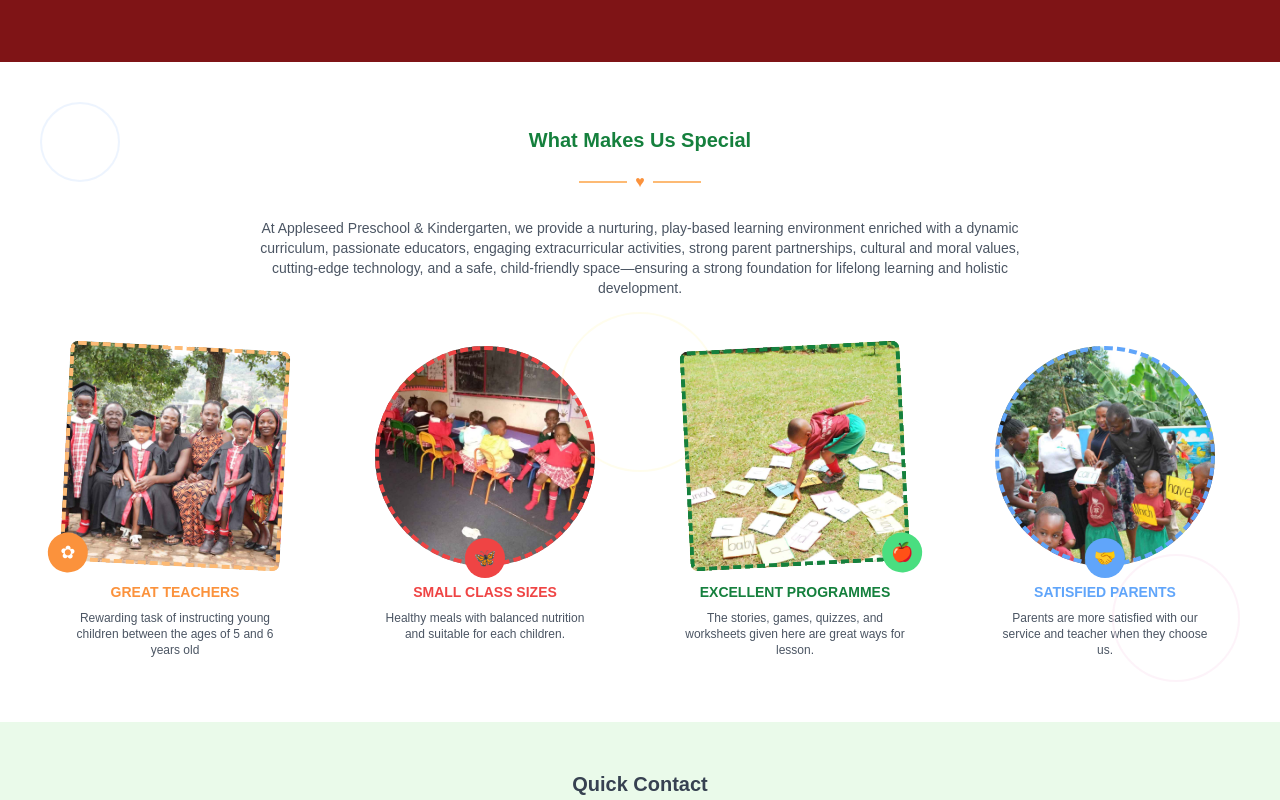
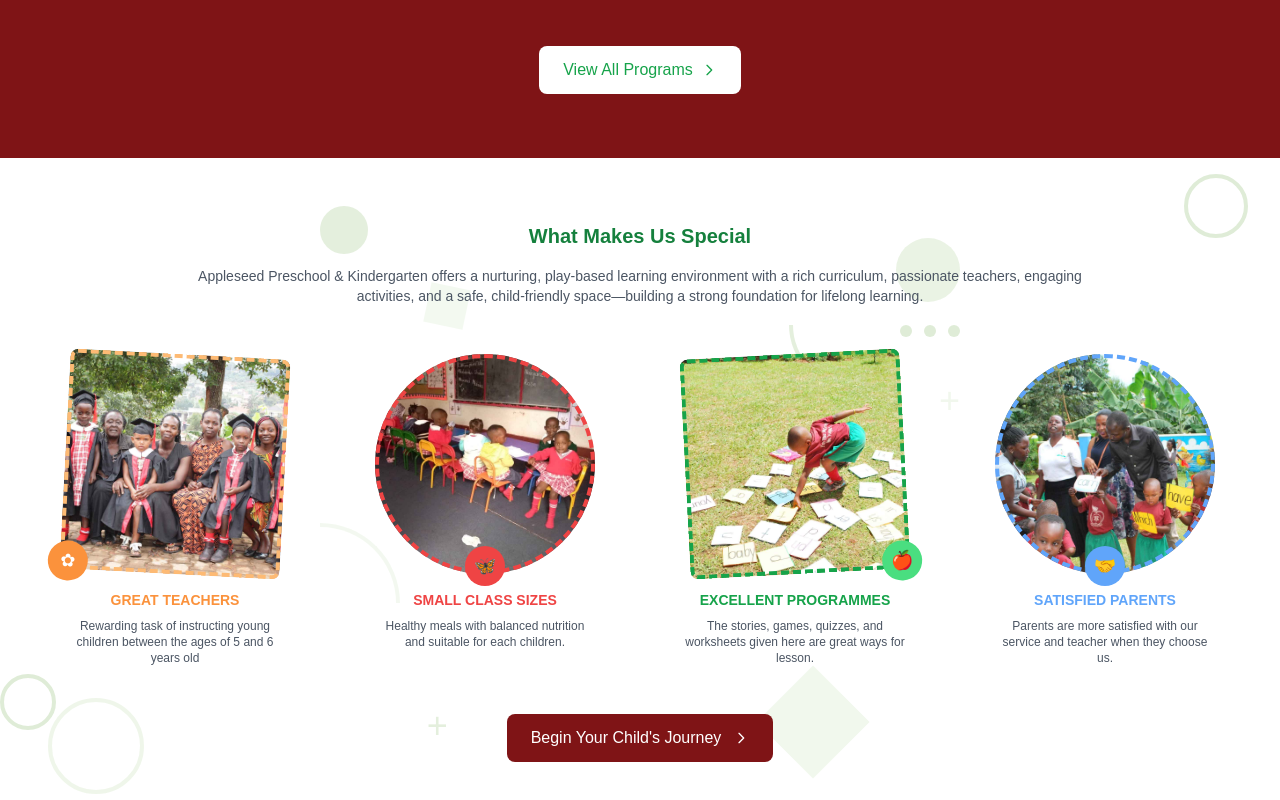
Before and after one commit to sseguku/appleseed-ui, a Next.js app: page / in a window 1280 px wide. Shown: the part 1300-2100 px from the top of the page. Built offline with nearby package versions, Linux system fonts and the light colour scheme.

Commit message:
update links between pages, improved design for enrollment page

```diff
--- a/app/page.tsx
+++ b/app/page.tsx
@@ -162,29 +162,97 @@ export default function Home() {
             ))}
           </div>
         </div>
+        {/* View All Programs Link */}
+        <div className="text-center mt-12">
+          <Link
+            href="/programs"
+            className="inline-flex items-center px-6 py-3 bg-white text-green-600 rounded-lg hover:bg-primary-dark transition-colors group"
+          >
+            View All Programs
+            <svg
+              className="ml-2 w-4 h-4 transform group-hover:translate-x-1 transition-transform"
+              fill="none"
+              stroke="currentColor"
+              viewBox="0 0 24 24"
+            >
+              <path
+                strokeLinecap="round"
+                strokeLinejoin="round"
+                strokeWidth={2}
+                d="M9 5l7 7-7 7"
+              />
+            </svg>
+          </Link>
+        </div>
       </section>
 
       {/* Why Choose Us Section */}
       <section className="py-16 bg-white relative">
-        <div className="max-w-7xl mx-auto px-4 sm:px-6 lg:px-8">
+        {/* Contact-style Decorative Elements */}
+        <div className="absolute inset-0 pointer-events-none">
+          {/* Circles */}
+          <div className="absolute top-4 right-8">
+            <div className="w-16 h-16 border-4 border-[#CAE0BC] rounded-full opacity-60" />
+          </div>
+          <div className="absolute bottom-8 left-12">
+            <div className="w-24 h-24 border-4 border-[#E8F3E2] rounded-full opacity-70" />
+          </div>
+
+          {/* Shapes */}
+          <div className="absolute top-12 left-1/4">
+            <div className="w-12 h-12 bg-[#CAE0BC] rounded-full opacity-50" />
+          </div>
+          <div className="absolute bottom-16 right-1/3">
+            <div className="w-20 h-20 bg-[#E8F3E2] transform rotate-45 opacity-60" />
+          </div>
+          <div className="absolute top-20 right-1/4">
+            <div className="w-16 h-16 bg-[#CAE0BC] rounded-full opacity-40" />
+          </div>
+
+          {/* Additional Elements */}
+          <div className="absolute top-32 left-1/3">
+            <div className="w-10 h-10 bg-[#E8F3E2] transform rotate-12 opacity-50" />
+          </div>
+          <div className="absolute bottom-24 right-1/5">
+            <div className="w-14 h-14 border-4 border-[#CAE0BC] rounded-full opacity-60" />
+          </div>
+
+          {/* Dots Pattern */}
+          <div className="absolute top-1/4 right-1/4 flex gap-3">
+            <div className="w-3 h-3 bg-[#CAE0BC] rounded-full opacity-60"></div>
+            <div className="w-3 h-3 bg-[#CAE0BC] rounded-full opacity-60"></div>
+            <div className="w-3 h-3 bg-[#CAE0BC] rounded-full opacity-60"></div>
+          </div>
+
+          {/* Curved Lines */}
+          <div className="absolute bottom-1/3 left-1/4">
+            <div className="w-20 h-20 border-t-4 border-r-4 border-[#E8F3E2] rounded-tr-full opacity-50"></div>
+          </div>
+          <div className="absolute top-1/4 right-1/3">
+            <div className="w-16 h-16 border-b-4 border-l-4 border-[#CAE0BC] rounded-bl-full opacity-50"></div>
+          </div>
+
+          {/* Plus Signs */}
+          <div className="absolute bottom-20 left-1/3 text-[#CAE0BC] text-4xl opacity-50">
+            +
+          </div>
+          <div className="absolute top-1/3 right-1/4 text-[#E8F3E2] text-4xl opacity-60">
+            +
+          </div>
+        </div>
+
+        {/* Content Container */}
+        <div className="max-w-7xl mx-auto px-4 sm:px-6 lg:px-8 relative">
           {/* Section Header */}
           <div className="text-center mb-12">
             <h2 className="text-xl md:text-xl font-bold text-green-700 mb-4">
               What Makes Us Special
             </h2>
-            <div className="flex items-center justify-center gap-2 mb-6">
-              <div className="h-[2px] w-12 bg-orange-300"></div>
-              <span className="text-orange-400">♥</span>
-              <div className="h-[2px] w-12 bg-orange-300"></div>
-            </div>
-            <p className="text-xs md:text-sm  text-gray-600 max-w-3xl mx-auto sm:text-base mb-12">
-              At Appleseed Preschool & Kindergarten, we provide a nurturing,
-              play-based learning environment enriched with a dynamic
-              curriculum, passionate educators, engaging extracurricular
-              activities, strong parent partnerships, cultural and moral values,
-              cutting-edge technology, and a safe, child-friendly space—ensuring
-              a strong foundation for lifelong learning and holistic
-              development.
+            <p className="text-xs md:text-sm text-center text-gray-600 leading-relaxed mb-4 w-3/4 mx-auto">
+              Appleseed Preschool & Kindergarten offers a nurturing, play-based
+              learning environment with a rich curriculum, passionate teachers,
+              engaging activities, and a safe, child-friendly space—building a
+              strong foundation for lifelong learning.
             </p>
           </div>
 
@@ -248,7 +316,7 @@ export default function Home() {
             <div className="relative group max-w-[220px] mx-auto w-full">
               <div className="relative">
                 <div className="relative w-full aspect-square transform -rotate-3">
-                  <div className="absolute inset-0 border-4 border-dashed border-green-700 rounded-lg"></div>
+                  <div className="absolute inset-0 border-4 border-dashed border-green-600 rounded-lg"></div>
                   <Image
                     src={programHome}
                     alt="Great Teachers"
@@ -261,7 +329,7 @@ export default function Home() {
                   </div>
                 </div>
               </div>
-              <h3 className="text-sm font-bold text-green-700 mt-4 mb-2">
+              <h3 className="text-sm font-bold text-green-600 mt-4 mb-2">
                 EXCELLENT PROGRAMMES
               </h3>
               <p className="text-xs text-gray-600">
@@ -297,13 +365,29 @@ export default function Home() {
               </p>
             </div>
           </div>
-        </div>
 
-        {/* Background Decorative Elements */}
-        <div className="absolute inset-0 pointer-events-none">
-          <div className="absolute top-10 left-10 w-20 h-20 border-2 border-blue-100 rounded-full opacity-50"></div>
-          <div className="absolute bottom-10 right-10 w-32 h-32 border-2 border-pink-100 rounded-full opacity-50"></div>
-          <div className="absolute top-1/2 left-1/2 transform -translate-x-1/2 -translate-y-1/2 w-40 h-40 border-2 border-yellow-100 rounded-full opacity-30"></div>
+          {/* Added Enrollment Link */}
+          <div className="text-center mt-12">
+            <Link
+              href="/enrollment"
+              className="inline-flex items-center px-6 py-3 bg-primary text-white rounded-lg hover:bg-green-700 transition-colors group"
+            >
+              Begin Your Child's Journey
+              <svg
+                className="ml-3 w-4 h-4 transform group-hover:translate-x-1 transition-transform"
+                fill="none"
+                stroke="currentColor"
+                viewBox="0 0 24 24"
+              >
+                <path
+                  strokeLinecap="round"
+                  strokeLinejoin="round"
+                  strokeWidth={2}
+                  d="M9 5l7 7-7 7"
+                />
+              </svg>
+            </Link>
+          </div>
         </div>
       </section>
     </main>
```
Also changed, not shown: app/enrollment/page.tsx (+77 -14 lines).
